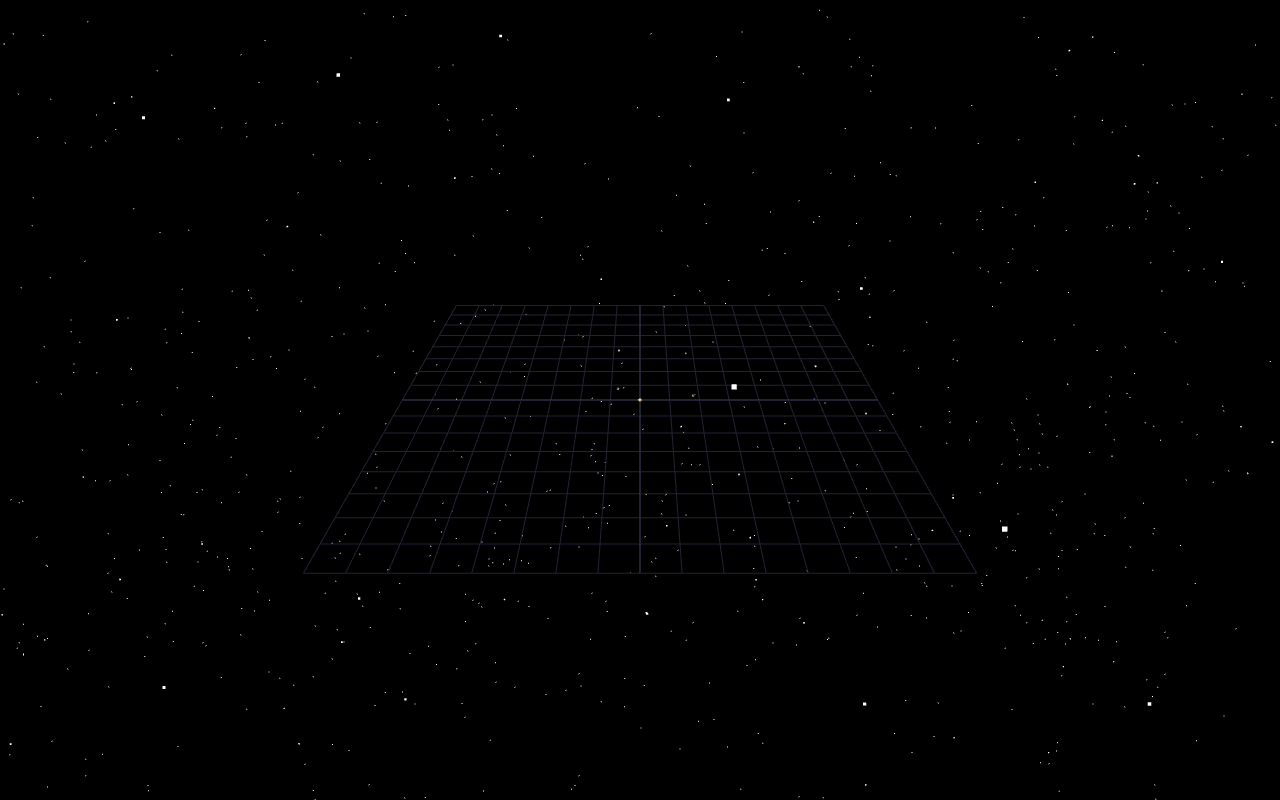
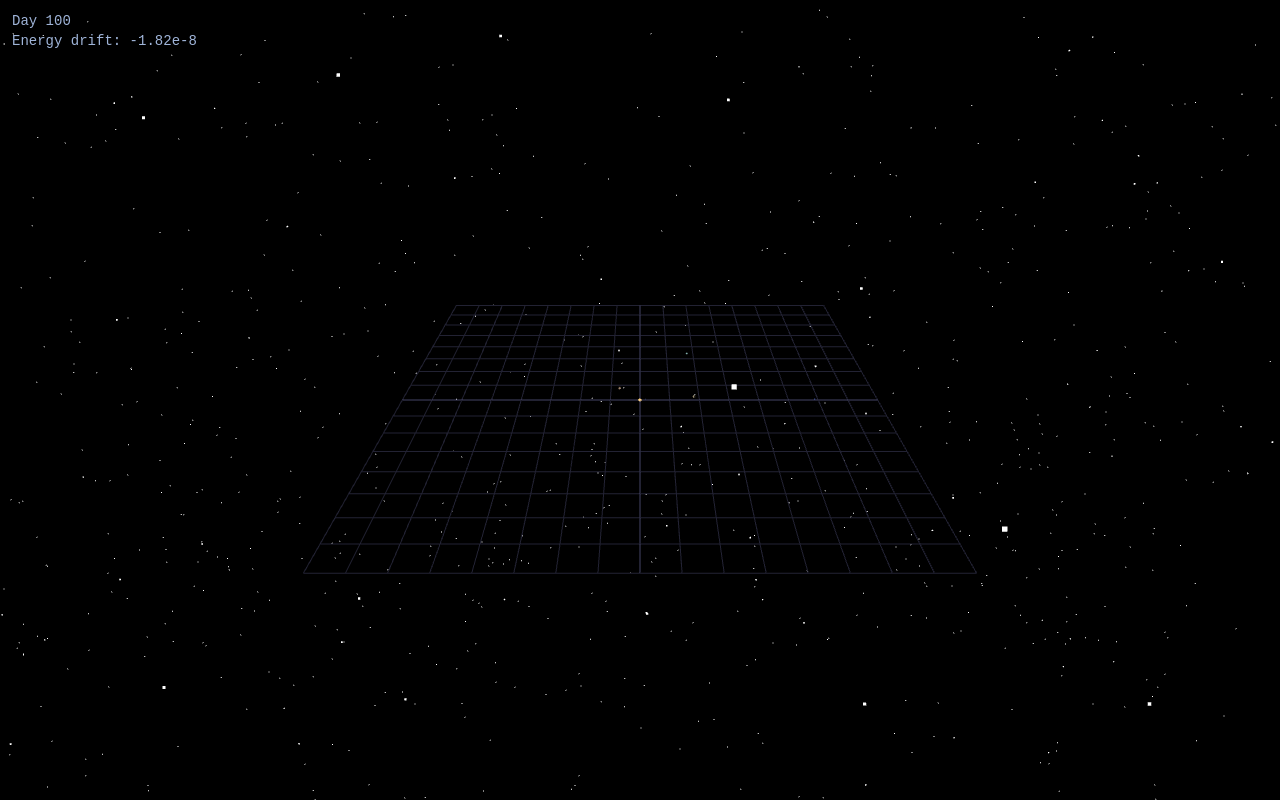
Before and after one commit to shahamby/fabric-of-space, a website built with Vite: page index.html in a window 1280 px wide. Built offline with nearby package versions, Linux system fonts and the light colour scheme; animation ran at ten frames a second.

Commit message:
M2: leapfrog N-body — planets in motion, instruments live

```diff
--- a/index.html
+++ b/index.html
@@ -6,10 +6,19 @@
   <style>
     /* Kill the browser's default page margin so the canvas fills edge to edge */
     body { margin: 0; overflow: hidden; background: #000; }
+    #hud {
+      position: fixed; /* pinned to the windows, not the page*/
+      top: 12px; left: 12px;
+      color: #9fb4d8;
+      font: 14px/1.4 monospace;
+      white-space: pre; /* preserve line breaks and spaces */
+      pointer-events: none; /* pass through mouse drags to the camera */
+    }
   </style>
 </head>
 <body>
   <!-- type="module" is what lets main.js use import statements -->
   <script type="module" src="/main.js"></script>
+  <div id="hud"></div>
 </body>
 </html>
--- a/main.js
+++ b/main.js
@@ -2,7 +2,7 @@
 import { OrbitControls } from 'three/addons/controls/OrbitControls.js';
 import { makeStarfield } from './starfield.js';
 import { loadBodyMeshes, buildSimBodies, G } from './bodies.js';
-import { computeAccelerations, leapfrogStep } from './physics.js';
+import { computeAccelerations, leapfrogStep, totalEnergy } from './physics.js';
 import { eclToScene } from './bodyMesh.js';
 
 // ---------- 1. The stage ----------
@@ -54,6 +54,10 @@
 let carry = 0; // carry-over fraction of a day from the last frame, to keep the simulation smooth
 let lastTime = performance.now(); // milliseconds since page load, from the browser's clock
 
+// Instruments (setup)
+const hud = document.getElementById('hud'); // get the <div> added to index.html for the heads-up display by its id
+const E0 = totalEnergy(simBodies, G); // initial energy, for the energy at day zero
+
 // ---------- 4. True-scale toggle ----------
 // Cheat #1 is body-size exaggeration (see CHEATS.md). Press T to see the
 // real, true-to-data size of every body — most will vanish to a speck.
@@ -75,6 +79,16 @@
   }
 }
 
+// Lap detector: Earth's bearing as seen from the Sun's position, in the ecliptic plane.
+const earthSim = simBodies.find((body) => body.name === 'Earth');
+const sunSim = simBodies.find((body) => body.name === 'Sun');
+const heliocentricAngle = () =>
+  Math.atan2(earthSim.pos[1] - sunSim.pos[1], earthSim.pos[0] - sunSim.pos[0]);
+const wrap = a => Math.atan2(Math.sin(a), Math.cos(a)); // fold any angle into [-π, π]
+const startAngle = heliocentricAngle();
+let prevOffset = 0;
+let lastLapDay = 0;
+
 // ---------- 5. The loop ----------
 // requestAnimationFrame asks the browser to call us before every screen
 // refresh (~60x/sec). In M2, the physics step will live inside this loop.
@@ -93,6 +107,13 @@
 
   syncMeshes();                                // simulation space -> screen
   sunlight.position.copy(sunMesh.position);    // the Sun moves now; its light follows
+  const drift = (totalEnergy(simBodies, G) - E0) / Math.abs(E0); // relative energy drift since day zero
+  hud.textContent = `Day ${Math.floor(simDays)}\nEnergy drift: ${drift.toExponential(2)}`;
+  const offset = wrap(heliocentricAngle() - startAngle);
+  if (simDays - lastLapDay > 180 && prevOffset < 0 && offset >= 0) {
+    lastLapDay = simDays;
+  }
+  prevOffset = offset;
   controls.update();
   renderer.render(scene, camera);
 }
```
